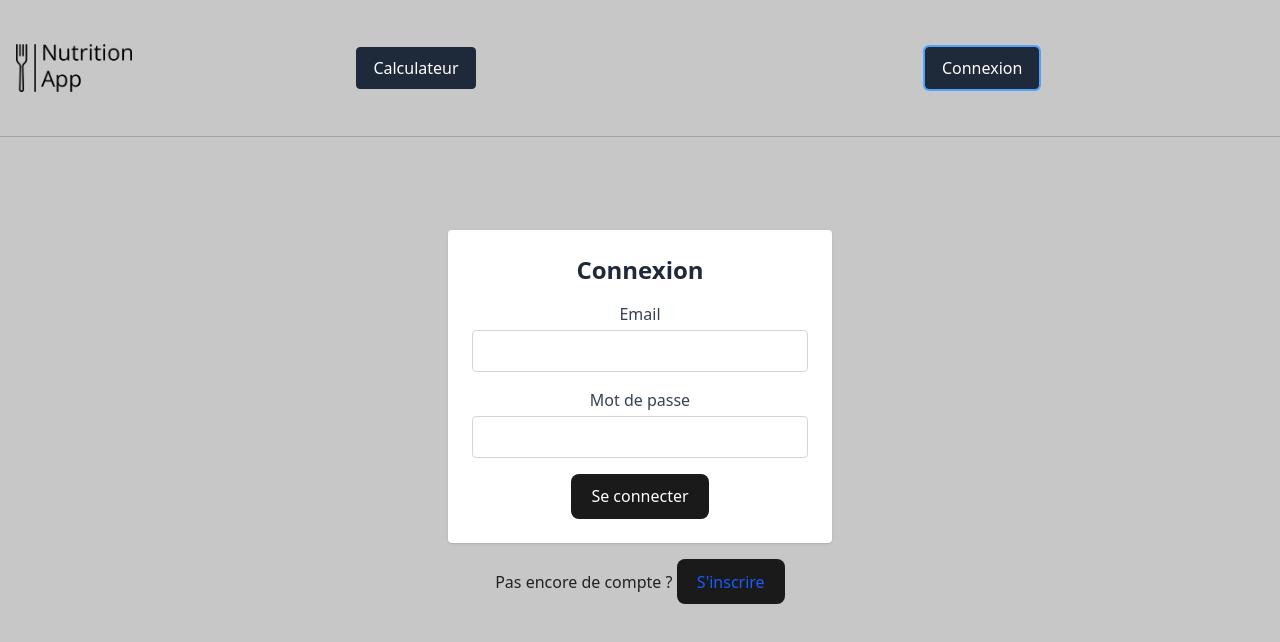
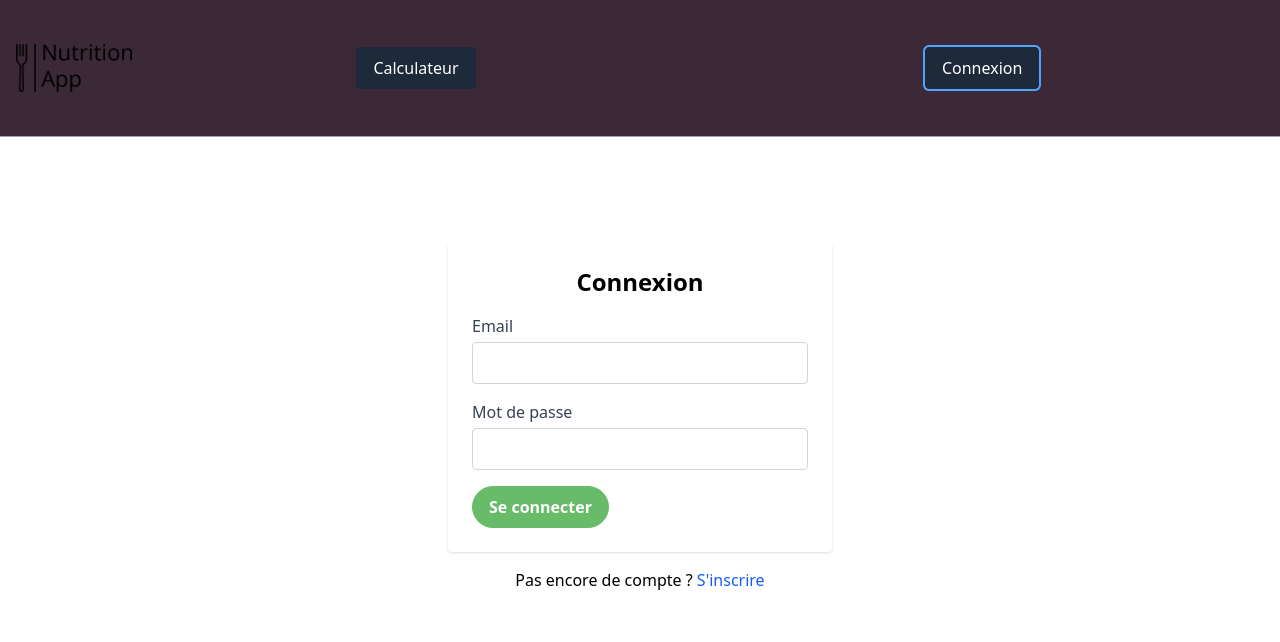
Before and after one commit to AdrienBaptiste/Nutrition-App, a React (Vite) app in the folder frontend/: page /auth in a window 1280 px wide. Shown: the top 642 px of the page. Built offline with nearby package versions, Linux system fonts and the light colour scheme.

Commit message:
style: quelques changements de style pour charte graphique

```diff
--- a/frontend/src/App.css
+++ b/frontend/src/App.css
@@ -1,8 +1,6 @@
 #root {
-  max-width: 1400px;
   width: 100%;
   margin: 0 auto;
-  text-align: center;
 }
 .rbc-today {
   background-color: #79f08357;
--- a/frontend/src/components/atoms/Button.tsx
+++ b/frontend/src/components/atoms/Button.tsx
@@ -11,8 +11,10 @@ export interface ButtonProps extends React.ButtonHTMLAttributes<HTMLButtonElemen
 }
 
 const VARIANT_CLASSES: Record<ButtonVariant, string> = {
-  primary: 'bg-blue-600 hover:bg-blue-700 text-white border-blue-600 focus:ring-blue-400',
-  outline: 'bg-white hover:bg-gray-50 text-gray-700 border-gray-300 hover:border-gray-400 focus:ring-gray-400',
+  primary:
+    'bg-[#67BB69] hover:bg-transparent text-white hover:text-[#3C2937] border-[#67BB69] focus:ring-[#67BB69]',
+  outline:
+    'bg-white hover:bg-gray-50 text-gray-700 border-gray-300 hover:border-gray-400 focus:ring-gray-400',
   success: 'bg-green-600 hover:bg-green-700 text-white border-green-600 focus:ring-green-400',
   danger: 'bg-red-600 hover:bg-red-700 text-white border-red-600 focus:ring-red-400',
 };
@@ -34,7 +36,8 @@ const Button: React.FC<ButtonProps> = ({
   const variantClasses = VARIANT_CLASSES[variant] || VARIANT_CLASSES.primary;
   const sizeClasses = SIZE_CLASSES[size] || SIZE_CLASSES.md;
 
-  const baseClasses = 'font-semibold rounded border focus:outline-none focus:ring-2 disabled:opacity-50 transition-colors duration-200';
+  const baseClasses =
+    'font-semibold rounded-full border focus:outline-none focus:ring-2 disabled:opacity-50 transition-colors duration-300';
   const combinedClasses = `${baseClasses} ${variantClasses} ${sizeClasses} ${className}`.trim();
 
   return (
--- a/frontend/src/components/molecules/Navbar.tsx
+++ b/frontend/src/components/molecules/Navbar.tsx
@@ -20,7 +20,7 @@ const Navbar: React.FC<Omit<NavbarProps, 'onLogout'>> = ({ isAuthenticated }) =>
     user?.roles?.includes('ROLE_ADMIN');
 
   return (
-    <nav className="flex items-center justify-around w-full h-[100px] gap-8">
+    <nav className="flex items-center justify-around w-full h-[50px] gap-8">
       <AppLink to="/calculator" active={location.pathname === '/calculator'}>
         Calculateur
       </AppLink>
--- a/frontend/src/components/organisms/Header.tsx
+++ b/frontend/src/components/organisms/Header.tsx
@@ -23,7 +23,7 @@ const Header: React.FC = () => {
   };
 
   return (
-    <header className="bg-transparent text-white border-b-1 border-gray-400">
+    <header className="bg-[#3C2937] text-white border-b-1 border-gray-400">
       <div className="container mx-auto py-3 px-4 flex items-center justify-between gap-x-4">
         {/* Logo / Home */}
         <HomeLink />
--- a/frontend/src/index.css
+++ b/frontend/src/index.css
@@ -1,70 +1 @@
 @import 'tailwindcss';
-
-:root {
-  font-family: system-ui, Avenir, Helvetica, Arial, sans-serif;
-  line-height: 1.5;
-  font-weight: 400;
-
-  color-scheme: light dark;
-  color: oklch(27.8% 0.033 256.848);
-  background-color: #c7c7c7;
-
-  font-synthesis: none;
-  text-rendering: optimizeLegibility;
-  -webkit-font-smoothing: antialiased;
-  -moz-osx-font-smoothing: grayscale;
-}
-/*
-a {
-  font-weight: 500;
-  color: oklch(27.8% 0.033 256.848);  C'est le grey-800 de Tailwind
-  text-decoration: inherit;
-}
-a:hover {
-  color: #505050;
-}
-*/
-body {
-  margin: 0;
-  display: flex;
-  place-items: center;
-  min-width: 320px;
-  min-height: 100vh;
-}
-
-h1 {
-  font-size: 3.2em;
-  line-height: 1.1;
-}
-
-button {
-  border-radius: 8px;
-  border: 1px solid transparent;
-  padding: 0.6em 1.2em;
-  font-size: 1em;
-  font-weight: 500;
-  font-family: inherit;
-  background-color: #1a1a1a;
-  cursor: pointer;
-  transition: border-color 0.25s;
-}
-button:hover {
-  border-color: #505050;
-}
-button:focus,
-button:focus-visible {
-  outline: 4px auto -webkit-focus-ring-color;
-}
-
-/* Correction accessibilité : texte noir sur les champs de formulaire */
-input,
-textarea,
-select,
-span {
-  color: #222;
-}
-input::placeholder,
-textarea::placeholder {
-  color: #888;
-  opacity: 1;
-}
```
